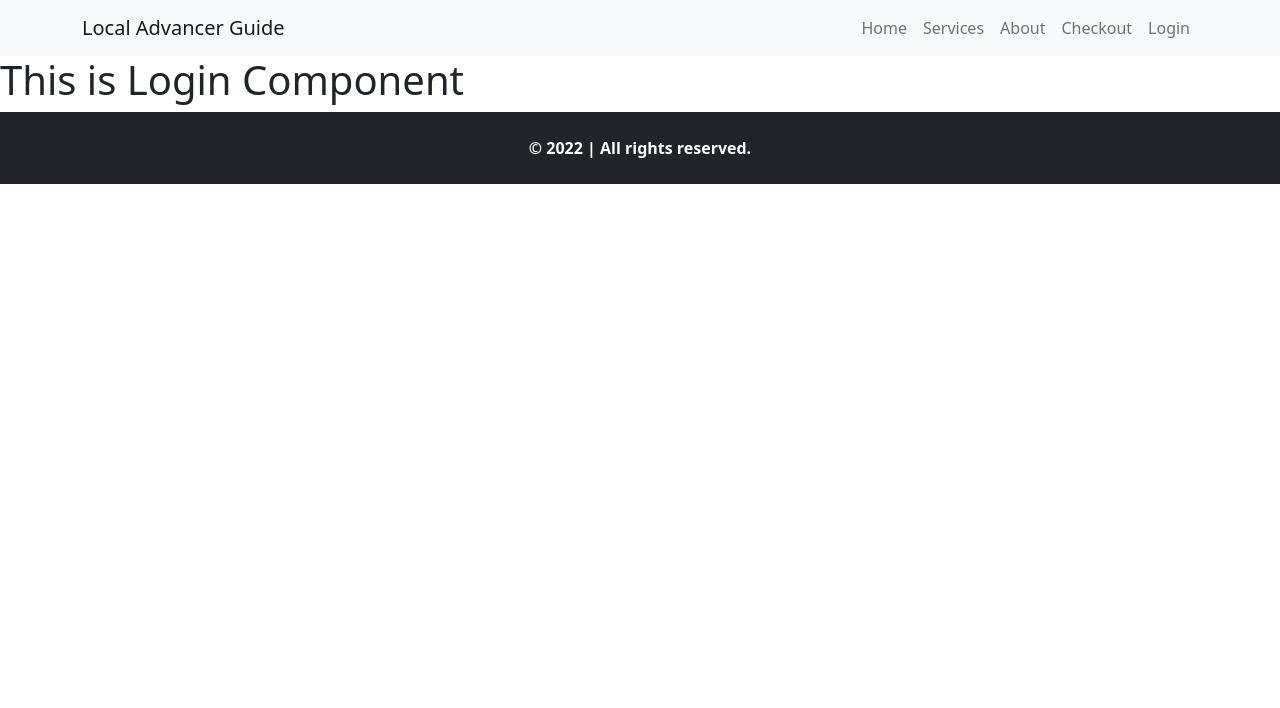
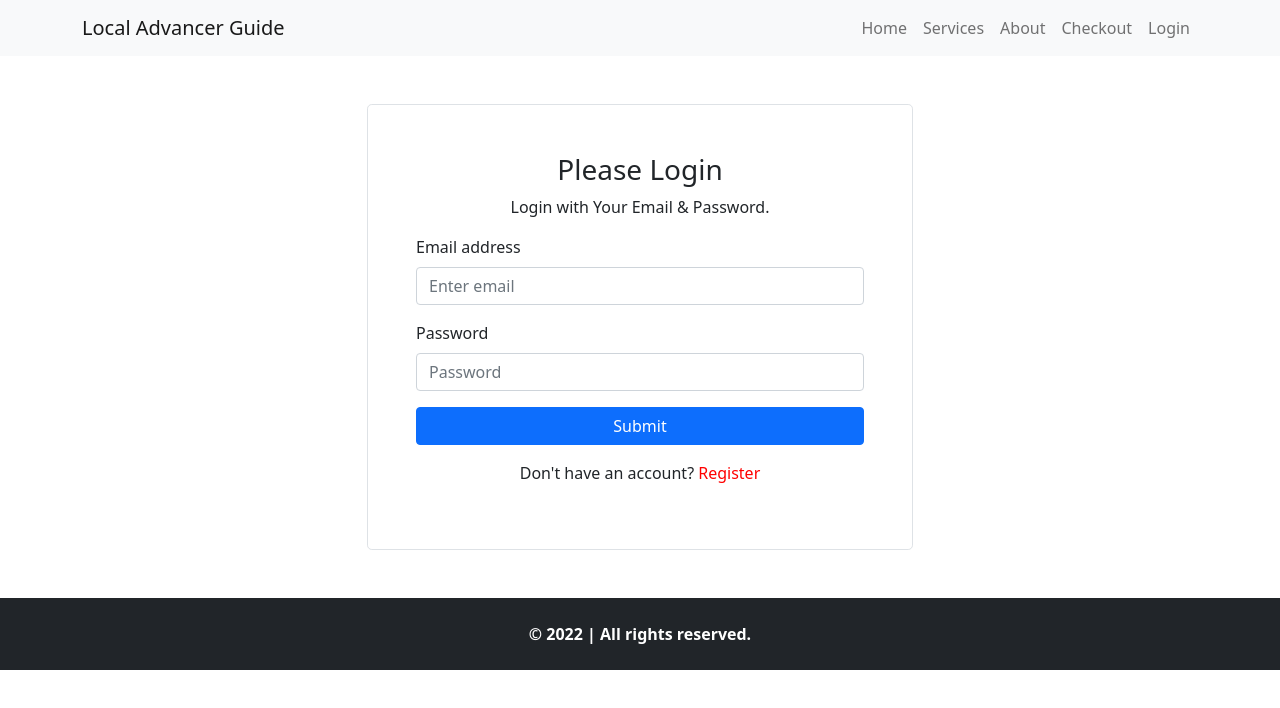
Before and after one commit to ahmmedrasel-dev/local-advanchar-guide, a React (Create React App) app: page /login in a window 1280 px wide. Shown: the top 708 px of the page. Built offline with nearby package versions, Linux system fonts and the light colour scheme.

Commit message:
firebase install and deploy hosting

```diff
--- a/package.json
+++ b/package.json
@@ -7,6 +7,7 @@
     "@testing-library/react": "^13.1.1",
     "@testing-library/user-event": "^13.5.0",
     "bootstrap": "^5.1.3",
+    "firebase": "^9.6.11",
     "react": "^18.0.0",
     "react-bootstrap": "^2.2.3",
     "react-dom": "^18.0.0",
--- a/src/Pages/LoginRegister/Login/Login.js
+++ b/src/Pages/LoginRegister/Login/Login.js
@@ -1,11 +1,53 @@
-import React from 'react';
+import React, { useState } from 'react';
+import { Button, Col, Container, Form, Row } from 'react-bootstrap';
+import { useNavigate } from 'react-router-dom';
 
 const Login = () => {
+  const navigate = useNavigate();
+
+  const [userInfo, setUserInfo] = useState({
+    email: '',
+    password: ''
+  })
+
+  const handleSubmit = e => {
+    e.preventDefault();
+  }
+
+  const navigateRegister = () => {
+    navigate('/register')
+  }
+
   return (
-    <div>
-      <h1>This is Login Component</h1>
-    </div>
-  );
-};
+    <section className='my-5'>
+      <Container>
+        <Row>
+          <Col md={{ span: 6, offset: 3 }}>
+            <Form onClick={handleSubmit} className='border p-5 rounded-3'>
+              <div className='text-center'>
+                <h3>Please Login</h3>
+                <p>Login with Your Email & Password.</p>
+              </div>
+              <Form.Group className="mb-3" controlId="formBasicEmail">
+                <Form.Label>Email address</Form.Label>
+                <Form.Control type="email" placeholder="Enter email" required />
+              </Form.Group>
+
+              <Form.Group className="mb-3" controlId="formBasicPassword">
+                <Form.Label>Password</Form.Label>
+                <Form.Control type="password" placeholder="Password" required />
+              </Form.Group>
+              <Button variant="primary" type="submit" className='w-100'>
+                Submit
+              </Button>
+
+              <p className='text-center mt-3'>Don't have an account? <span style={{ 'cursor': 'pointer', 'color': 'red' }} onClick={navigateRegister}>Register</span></p>
+            </Form>
+          </Col>
+        </Row>
+      </Container>
+    </section>
+  )
+}
 
 export default Login;
```
Also changed, not shown: src/firebase.init.js (added, +17 -0 lines), firebase.json (added), 2 other files (tests, documents, lock files or other folders).
